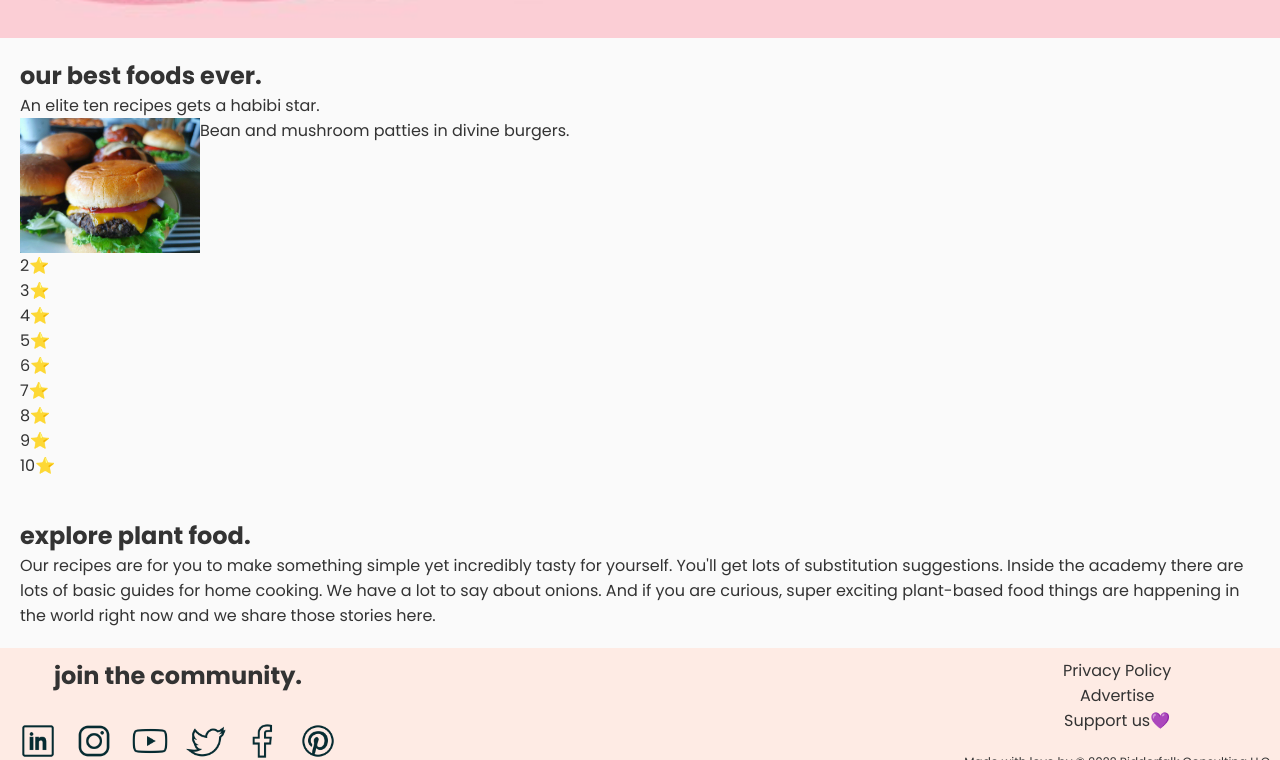
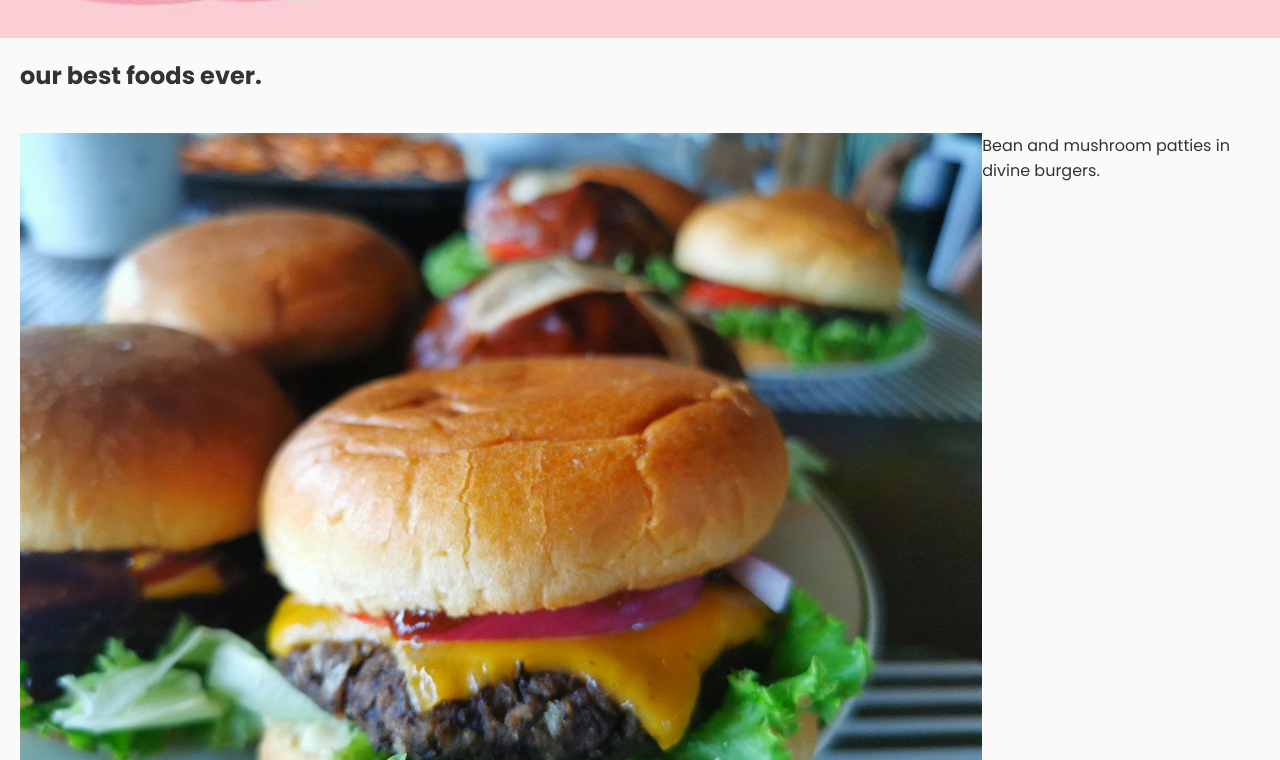
Before and after one commit to FredrikRidderfalk/let-me-feed-you, an Angular app: page / in a window 1280 px wide. Shown: the part 800-1560 px from the top of the page. Built offline with nearby package versions, Linux system fonts and the light colour scheme.

Commit message:
remove unused page links in footer

```diff
--- a/src/app/Abstracts/_colors.sass
+++ b/src/app/Abstracts/_colors.sass
@@ -1,7 +1,7 @@
 // LMFY Brand Colors
-// $primary-darkgray: #343434
-// $primary-black: #222
-// $primary-lightgray: #f5f5f7
+$lmfy-black: #333
+$lmfy-lightblue: #E7FBFF
+$lmfy-darkblue: #5488D7
 // $primary-red: #c21920
 // $primary-beige: #eae9e2
 $primary-beige: #feebe4
--- a/src/app/components/footer/footer.component.html
+++ b/src/app/components/footer/footer.component.html
@@ -30,8 +30,6 @@
   <div class="footer__right">
     <div>
       <ul class="page-links">
-        <li class="page-link">Privacy Policy</li>
-        <li class="page-link">Advertise</li>
         <li class="page-link">Support us💜</li>
       </ul>
     </div>
--- a/src/app/components/mobile-navbar/mobile-navbar.component.html
+++ b/src/app/components/mobile-navbar/mobile-navbar.component.html
@@ -18,8 +18,4 @@
       </li>
     </ul>
   </div>
-
-  <div class="container__darkmode">
-    <span class="material-symbols-outlined">notifications</span>
-  </div>
 </nav>
--- a/src/app/pages/home/home.component.html
+++ b/src/app/pages/home/home.component.html
@@ -25,7 +25,6 @@
 
   <section class="recipe-section">
     <h2>our best foods ever.</h2>
-    <p>An elite ten recipes gets a habibi star.</p>
     <article class="container__elite-recipe">
       <div class="container__recipe-img">
         <img
@@ -52,14 +51,14 @@
   <section class="explore-section">
     <h2>explore plant food.</h2>
     <p>
-      <a routerLink="/recipes" class="about__link">Our recipes</a> are for you
+      <a routerLink="/recipes" class="explore__link">Our recipes</a> are for you
       to make something simple yet incredibly tasty for yourself. You'll get
       lots of substitution suggestions. Inside
-      <a routerLink="/academy" class="about__link">the academy</a> there are
+      <a routerLink="/academy" class="explore__link">the academy</a> there are
       lots of basic guides for home cooking. We have a lot to say about onions.
       And if you are curious, super exciting plant-based food things are
       happening in the world right now and
-      <a routerLink="/stories" class="about__link"
+      <a routerLink="/stories" class="explore__link"
         >we share those stories here.</a
       >
     </p>
--- a/src/app/pages/home/home.component.sass
+++ b/src/app/pages/home/home.component.sass
@@ -18,10 +18,10 @@
 .recipe-section
     padding: rem(20)
 .container__elite-recipe
-    display: flex
+    margin-top: rem(40)
 .recipe-img
     display: block
-    width: 180px
+    width: 100%
 
 @media screen and (min-width: 768px)
     .container__elite-recipe
@@ -32,6 +32,9 @@
 // Explore section
 .explore-section
     padding: rem(20)
+    .explore__link
+        color: $lmfy-darkblue
+        font-weight: 500
 
 @media screen and (min-width: 768px)
 
--- a/src/styles.sass
+++ b/src/styles.sass
@@ -6,7 +6,7 @@
     margin: 0
     box-sizing: border-box
     font-family: 'Poppins', sans-serif
-    color: #333
+    color: $lmfy-black
 body
     background-color: $primary-white
     min-width: 360px
```
